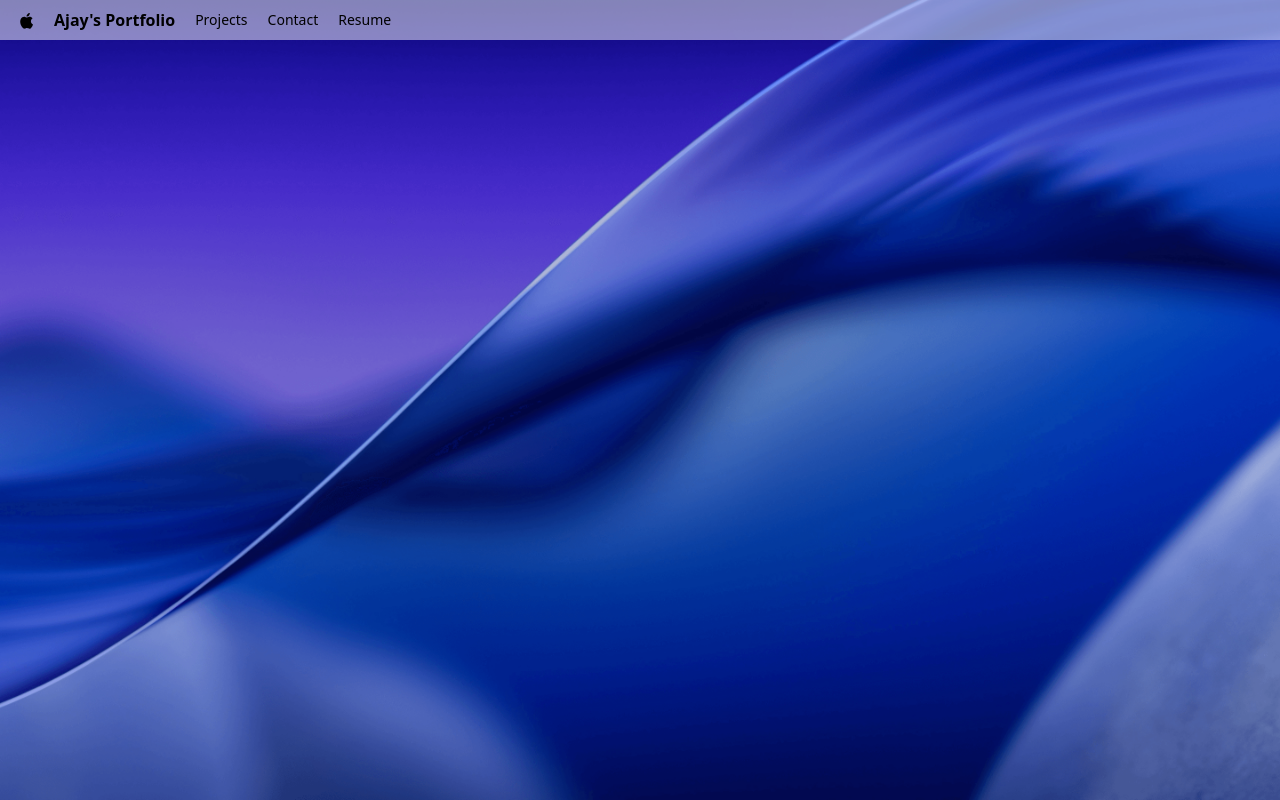
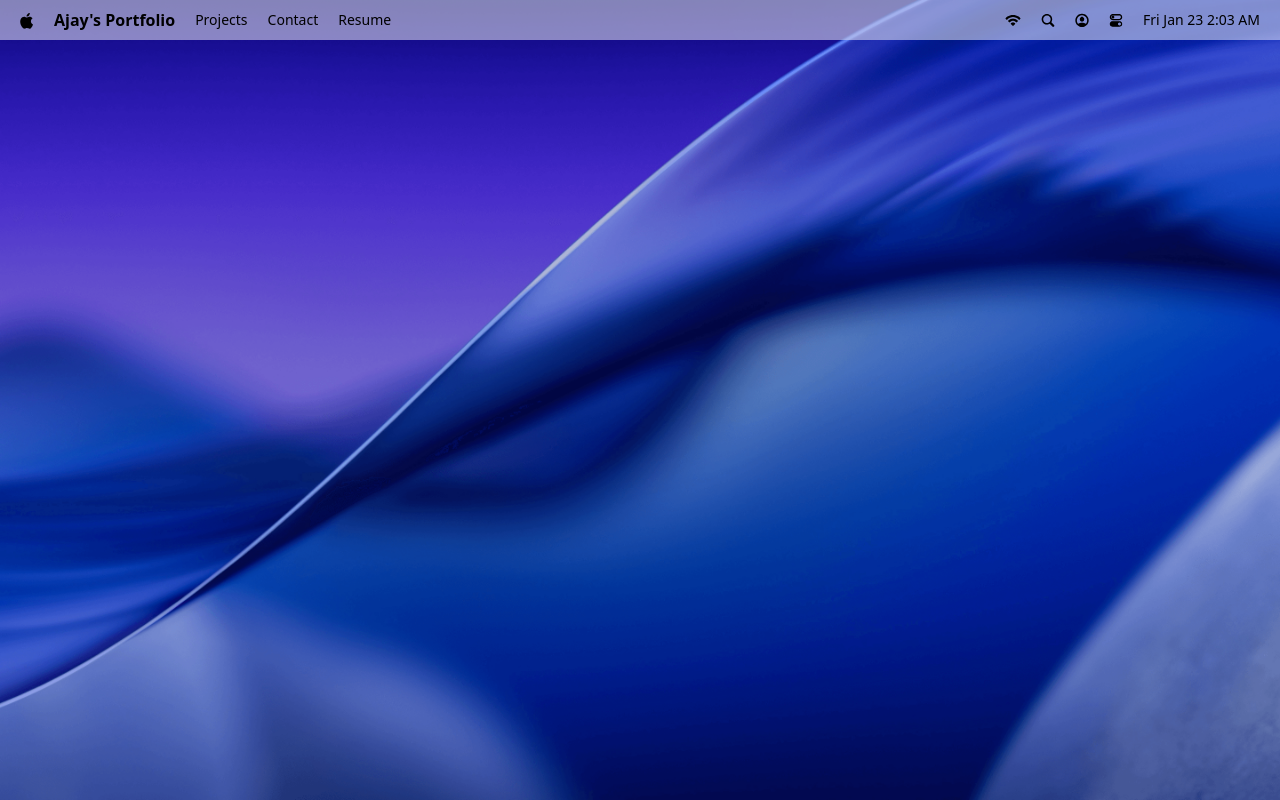
Before and after one commit to KappaTrooper/macOSPortfolio, a React (Vite) app: page / in a window 1280 px wide. Built offline with nearby package versions, Linux system fonts and the light colour scheme; a web font is replaced by a local one.

Commit message:
nav bar setup done for now

```diff
--- a/package.json
+++ b/package.json
@@ -11,6 +11,7 @@
   },
   "dependencies": {
     "@tailwindcss/vite": "^4.1.18",
+    "dayjs": "^1.11.19",
     "react": "^19.2.0",
     "react-dom": "^19.2.0",
     "tailwindcss": "^4.1.18"
--- a/src/components/Navbar.jsx
+++ b/src/components/Navbar.jsx
@@ -1,5 +1,6 @@
-import { navLinks } from "#constants"
+import dayjs from "dayjs";
 
+import { navIcons, navLinks } from "#constants"
 
 const Navbar = () => {
   return (
@@ -17,6 +18,20 @@
                 ))}
             </ul>
         </div>
+
+            <div>
+                <ul>
+                    {navIcons.map(({id, img}) => (
+                        <li key={id}>
+                            <img src={img} className="icon-hover" alt={`icon-${id}`}/>
+                        </li>
+                    ))}
+                </ul>
+
+                <time>{dayjs().format('ddd MMM D h:mm A')}</time>
+            </div>
+
+
     </nav>
   )
 }
--- a/src/constants/index.js
+++ b/src/constants/index.js
@@ -97,6 +97,7 @@
     link: "https://resumeajaysingh.netlify.app",
   },
 ];
+
 const techStack = [
   {
     category: "Frontend",
```
Also changed, not shown: 1 other file (tests, documents, lock files or other folders).
